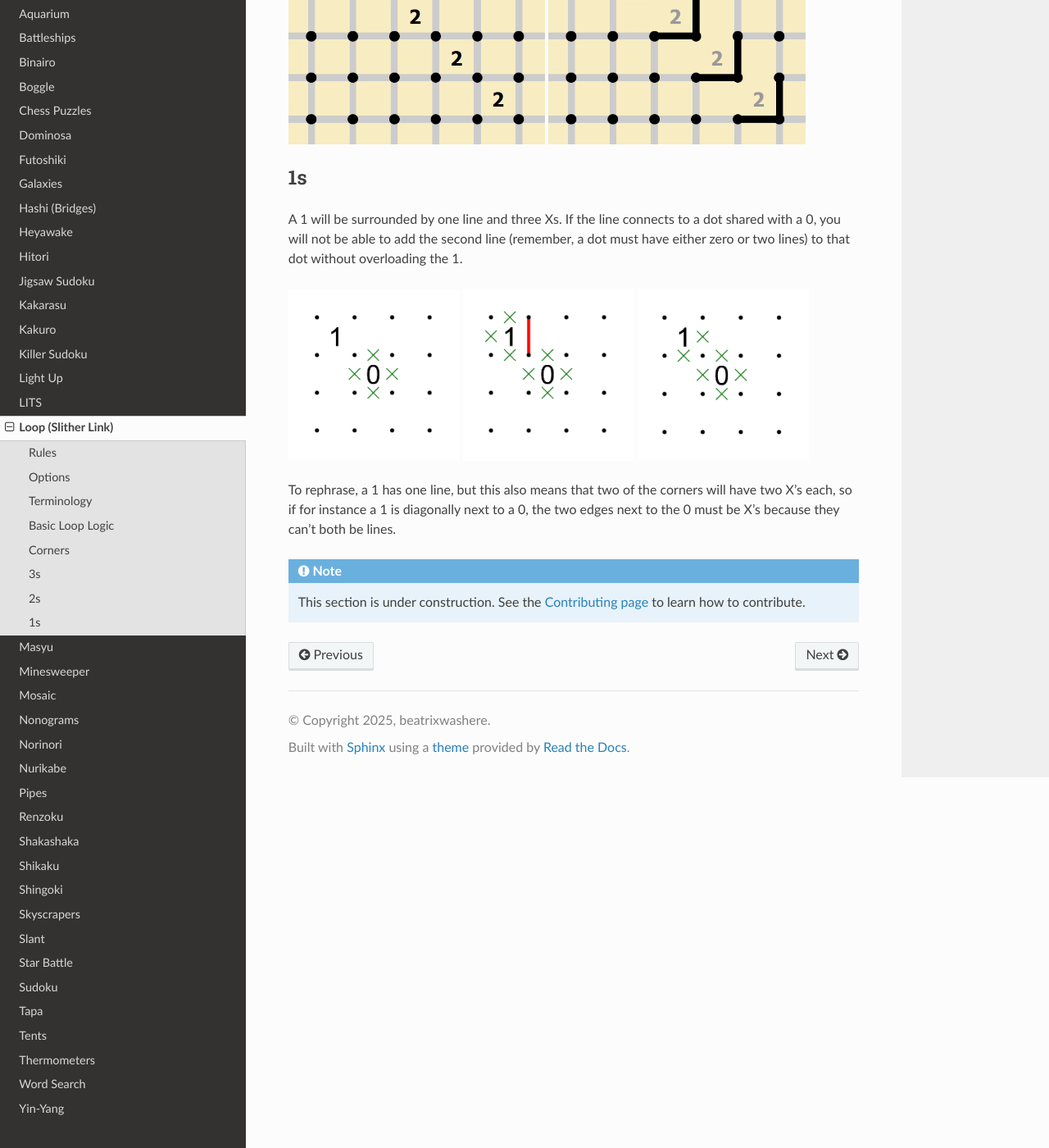
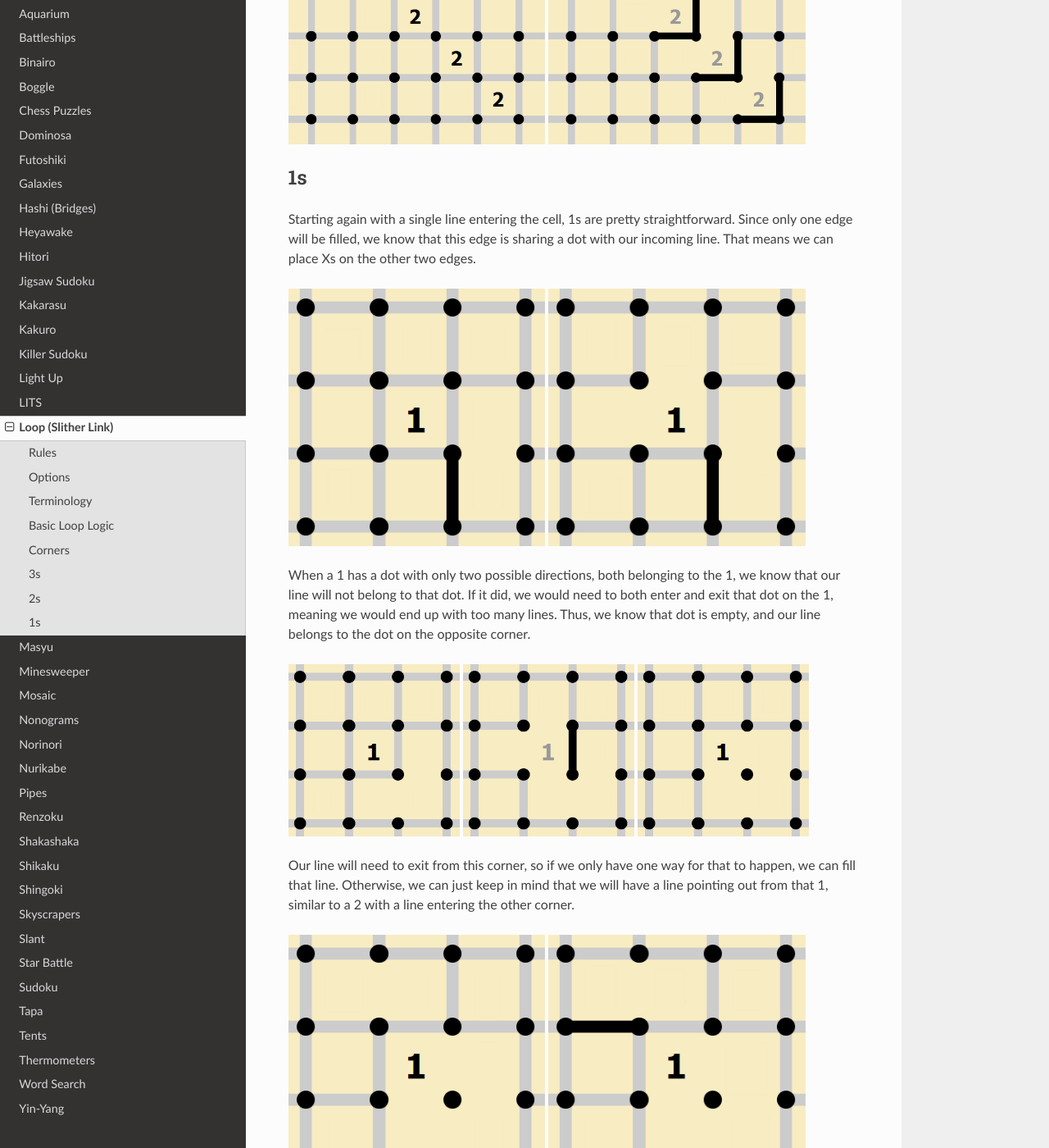
Before and after one commit to Ailurust/puzzle-team-advice, a Sphinx documentation site: the page built from docs/source/puzzles/loop.rst, in a window 1280 px wide and 1400 px high, scrolled down 8557 px. Shown: the whole window at 82% size. Built offline with Sphinx 7.4.7 and the Read the Docs theme 3.1.0, drawn with Linux system fonts in a browser that asks for light colours; some of the changed text lies outside the part shown.

Commit message:
loop page, rewriting 1s section, replacing images

```diff
--- a/docs/source/puzzles/loop.rst
+++ b/docs/source/puzzles/loop.rst
@@ -155,10 +155,10 @@ valid configurations.
 2s
 ----
 
-In any of the possible 2 configurations, you will end up with lines exiting on two opposite corners. What this means to
-us is that when we have a line that definitely enters a 2, we know that the 2 will have a line exiting on the opposite
-corner. If it didn't, you would end up with either too many or too few lines on the cell. In the image below, we can see
-that the green dot has exactly one line entering it from the partially completed 2. As a result, there will be exactly
+Let's start again by looking at a single line entering our clue cell. In general, any of the possible 2 configurations end up with lines
+exiting on two opposite corners. What this means to us is that when we have a line that definitely enters a 2, we know that the 2 will
+have a line exiting on the opposite corner. If it didn't, you would end up with either too many or too few lines on the cell. In the image
+below, we can see that the green dot has exactly one line entering it from the partially completed 2. As a result, there will be exactly
 one line exiting from the blue dot.
 
 |ico36| |ico37|
@@ -182,13 +182,21 @@ A common instance of this type of propagation is an L-shaped corner pointing at
 
 1s
 ---
-A 1 will be surrounded by one line and three Xs. If the line connects to a dot shared with a 0, you will not be able to add
-the second line (remember, a dot must have either zero or two lines) to that dot without overloading the 1.
+Starting again with a single line entering the cell, 1s are pretty straightforward. Since only one edge will be filled, we
+know that this edge is sharing a dot with our incoming line. That means we can place Xs on the other two edges.
 
-|ico1| |ico2| |ico3|
+|ico60| |ico61|
 
-To rephrase, a 1 has one line, but this also means that two of the corners will have two X’s each, so if for instance
-a 1 is diagonally next to a 0, the two edges next to the 0 must be X’s because they can’t both be lines.
+When a 1 has a dot with only two possible directions, both belonging to the 1, we know that our line will not belong to that
+dot. If it did, we would need to both enter and exit that dot on the 1, meaning we would end up with too many lines. Thus, we
+know that dot is empty, and our line belongs to the dot on the opposite corner.
+
+|ico62| |ico63| |ico64|
+
+Our line will need to exit from this corner, so if we only have one way for that to happen, we can fill that line. Otherwise, we
+can just keep in mind that we will have a line pointing out from that 1, similar to a 2 with a line entering the other corner.
+
+|ico65| |ico66|
 
 .. note::
 
@@ -196,15 +204,6 @@ a 1 is diagonally next to a 0, the two edges next to the 0 must be X’s because
    `Contributing page <https://puzzle-team-advice.readthedocs.io/en/latest/contributing.html>`_ to learn how to contribute.
 
 
-.. |ico1| image:: ../img/loop/loop2.png
-   :class: no-scaled-link
-   :width: 30%
-.. |ico2| image:: ../img/loop/loop3.png
-   :class: no-scaled-link
-   :width: 30%
-.. |ico3| image:: ../img/loop/loop4.png
-   :class: no-scaled-link
-   :width: 30%
 
 .. |ico13| image:: ../img/loop/loop21.png
    :class: no-scaled-link
@@ -362,3 +361,27 @@ a 1 is diagonally next to a 0, the two edges next to the 0 must be X’s because
 .. |ico59| image:: ../img/loop/loop74.png
    :class: no-scaled-link
    :width: 18%
+
+.. |ico60| image:: ../img/loop/loop79.png
+   :class: no-scaled-link
+   :width: 45%
+.. |ico61| image:: ../img/loop/loop80.png
+   :class: no-scaled-link
+   :width: 45%
+
+.. |ico62| image:: ../img/loop/loop81.png
+   :class: no-scaled-link
+   :width: 30%
+.. |ico63| image:: ../img/loop/loop82.png
+   :class: no-scaled-link
+   :width: 30%
+.. |ico64| image:: ../img/loop/loop83.png
+   :class: no-scaled-link
+   :width: 30%
+
+.. |ico65| image:: ../img/loop/loop84.png
+   :class: no-scaled-link
+   :width: 45%
+.. |ico66| image:: ../img/loop/loop85.png
+   :class: no-scaled-link
+   :width: 45%
```
Also changed, not shown: docs/source/img/loop/loop2.png (deleted), docs/source/img/loop/loop3.png (deleted), docs/source/img/loop/loop4.png (deleted), docs/source/img/loop/loop79.png (added), docs/source/img/loop/loop80.png (added), docs/source/img/loop/loop81.png (added), docs/source/img/loop/loop82.png (added), docs/source/img/loop/loop83.png (added), docs/source/img/loop/loop84.png (added), docs/source/img/loop/loop85.png (added).
